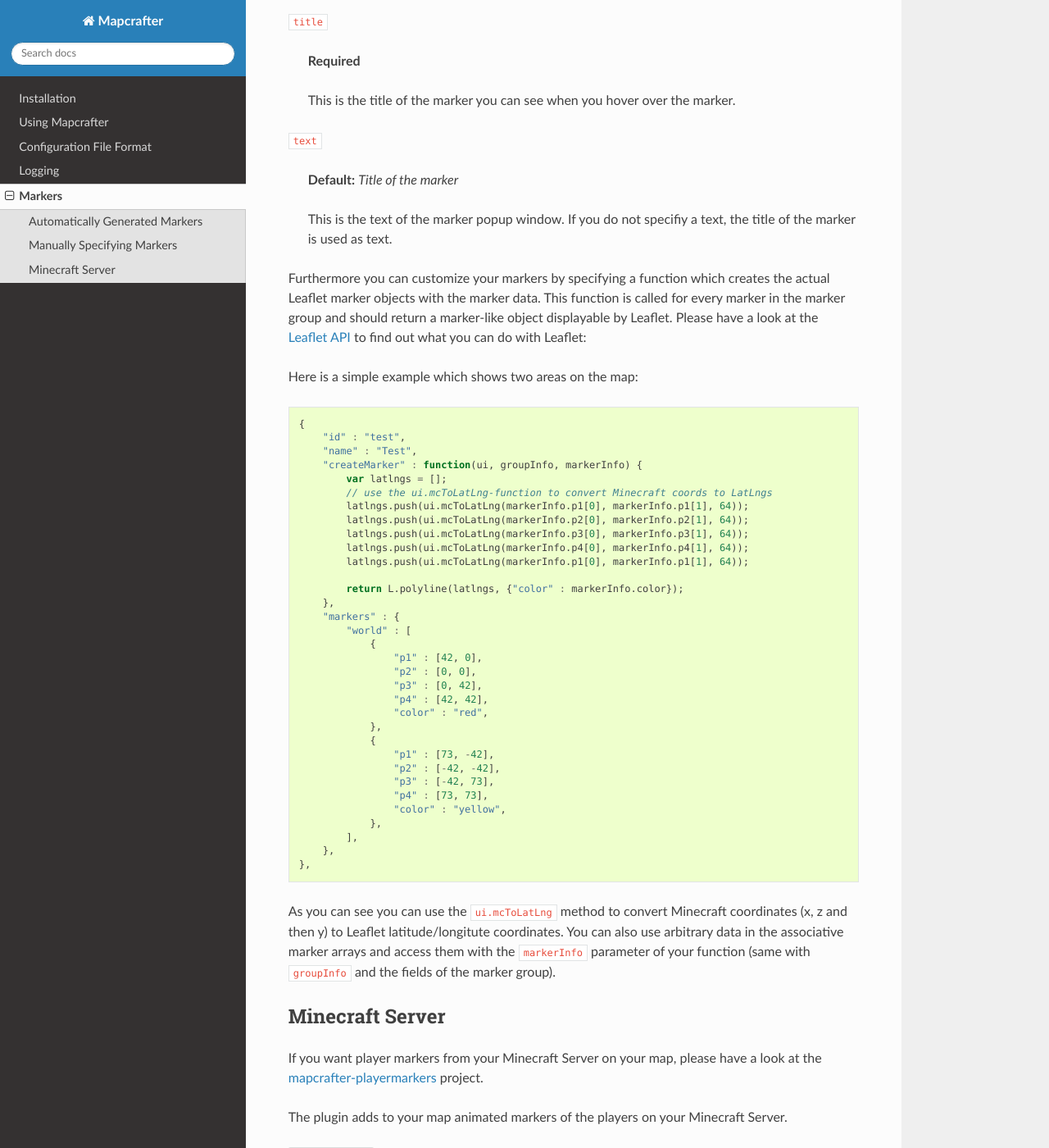
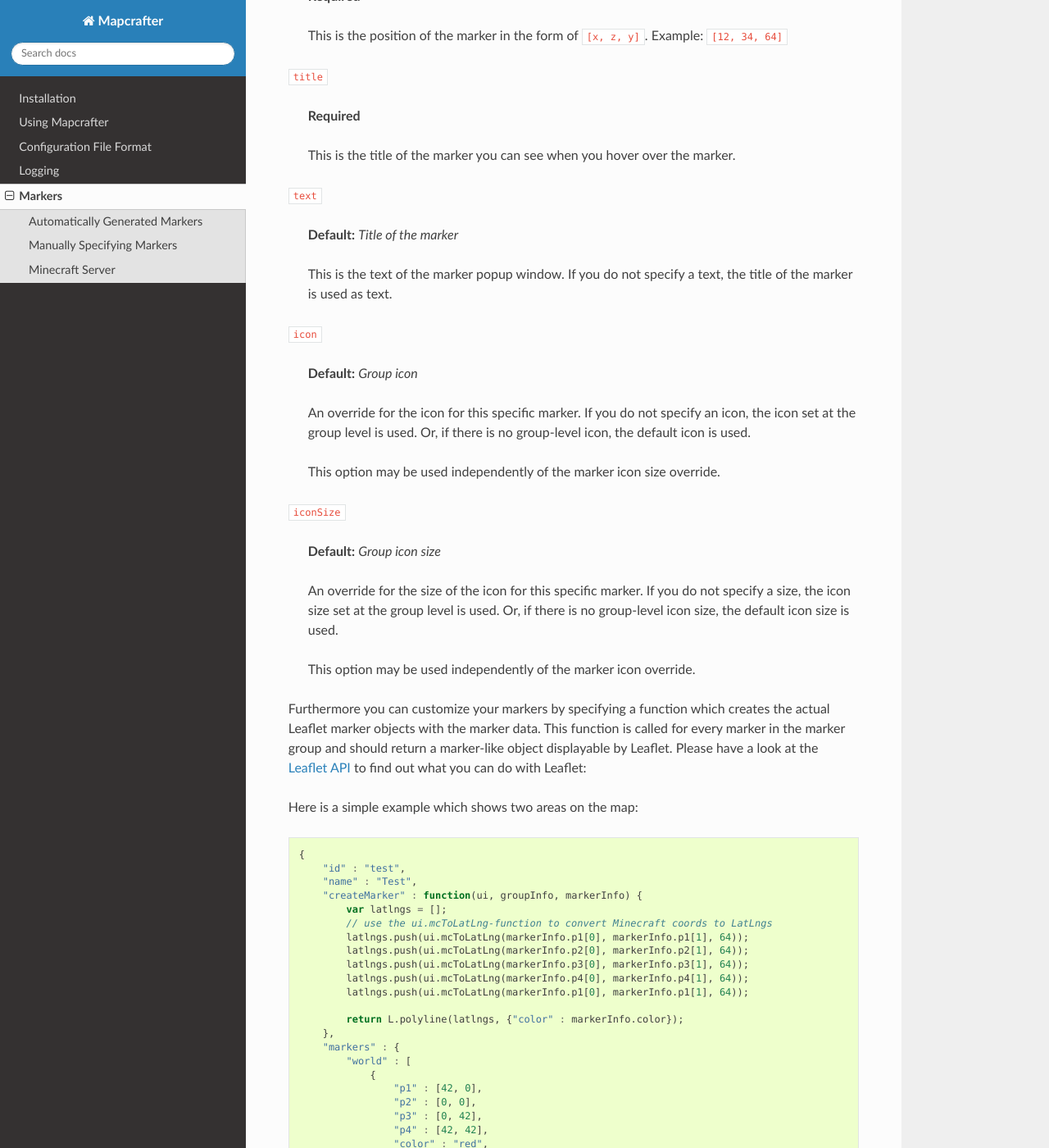
Before and after one commit to mapcrafter/mapcrafter, a Sphinx documentation site: the page built from docs/markers.rst, in a window 1280 px wide and 1400 px high, scrolled down 2945 px. Shown: the whole window at 82% size. Built offline with Sphinx 7.4.7 and the Read the Docs theme 2.0.0, drawn with Linux system fonts in a browser that asks for light colours; some of the changed text lies outside the part shown.

Commit message:
Document changes to marker definition syntax.

```diff
--- a/docs/markers.rst
+++ b/docs/markers.rst
@@ -85,6 +85,10 @@
                         "title" : "Sign1",
                         // text in the marker popup window
                         "text" : "Hello."
+                        // override the icon of a single marker (optional)
+                        "icon" : "player.png",
+                        // override the size of the marker icon (optional)
+                        "iconSize" : [16, 32]
                     },
                     // more markers:
                     {"pos" : [100, 100, 64], "title" : "Test1"},
@@ -157,7 +161,27 @@
 	**Default:** *Title of the marker*
 
 	This is the text of the marker popup window.
-	If you do not specifiy a text, the title of the marker is used as text.
+	If you do not specify a text, the title of the marker is used as text.
+
+``icon``
+
+    **Default:** *Group icon*
+
+    An override for the icon for this specific marker.
+    If you do not specify an icon, the icon set at the group level is used. Or,
+    if there is no group-level icon, the default icon is used.
+
+    This option may be used independently of the marker icon size override.
+
+``iconSize``
+
+    **Default:** *Group icon size*
+
+    An override for the size of the icon for this specific marker.
+    If you do not specify a size, the icon size set at the group level is used.
+    Or, if there is no group-level icon size, the default icon size is used.
+
+    This option may be used independently of the marker icon override.
 
 Furthermore you can customize your markers by specifying a function which
 creates the actual Leaflet marker objects with the marker data. This function
```
Also changed, not shown: 1 other file.
